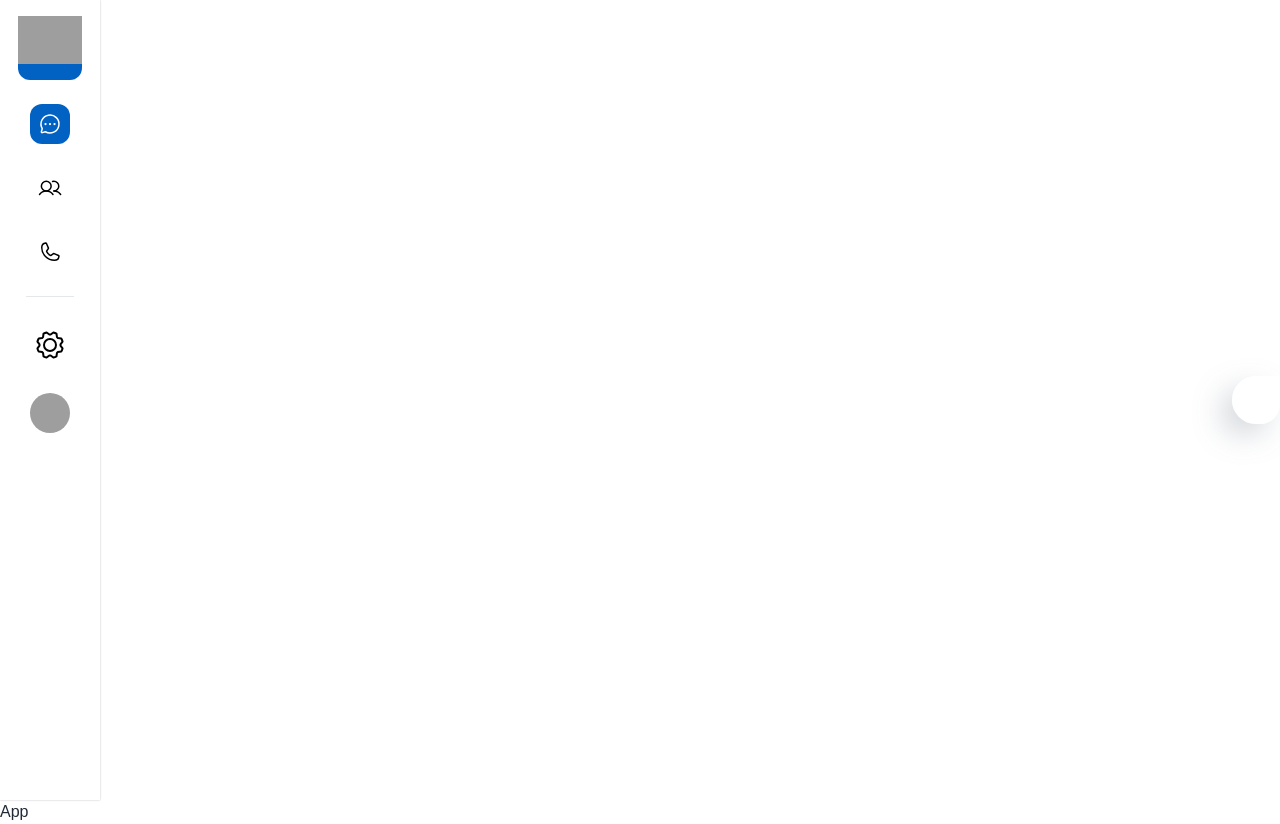
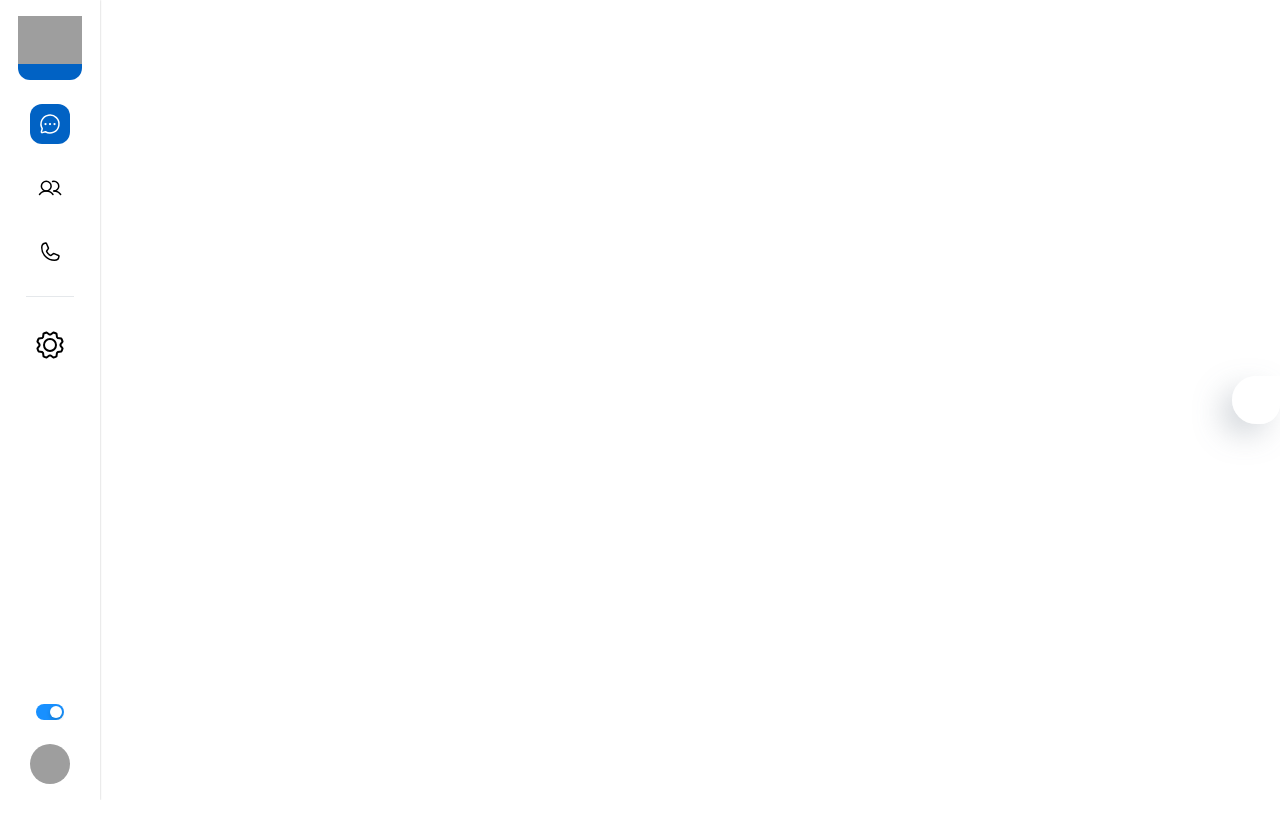
Before and after one commit to BholaNathSarkar/chat-application, a React (Create React App) app in the folder Frontend/: page /app in a window 1280 px wide. After the commit the page ends 800 px from the top, so only its background shows below. Built offline with nearby package versions, Linux system fonts and the light colour scheme; grey boxes are pictures that could not be loaded; some icons are missing.

Commit message:
complete the left side box

```diff
--- a/Frontend/src/layouts/dashboard/index.js
+++ b/Frontend/src/layouts/dashboard/index.js
@@ -1,5 +1,5 @@
-import { Avatar, Box, Divider, IconButton, Stack } from "@mui/material";
-import { useTheme } from "@mui/material/styles";
+import { Avatar, Box, Divider, IconButton, Stack, Switch } from "@mui/material";
+import { useTheme, styled } from "@mui/material/styles";
 import React, { useState } from "react";
 import { Outlet } from "react-router-dom";
 
@@ -7,16 +7,61 @@ import Logo from "../../assets/Images/logo.ico";
 import { Nav_Buttons } from "../../data";
 import { Gear } from "phosphor-react";
 import { faker } from "@faker-js/faker";
+import useSettings from "../../hooks/useSettings";
+
+const AntSwitch = styled(Switch)(({ theme }) => ({
+  width: 28,
+  height: 16,
+  padding: 0,
+  display: "flex",
+  "&:active": {
+    "& .MuiSwitch-thumb": {
+      width: 15,
+    },
+    "& .MuiSwitch-switchBase.Mui-checked": {
+      transform: "translateX(9px)",
+    },
+  },
+  "& .MuiSwitch-switchBase": {
+    padding: 2,
+    "&.Mui-checked": {
+      transform: "translateX(12px)",
+      color: "#fff",
+      "& + .MuiSwitch-track": {
+        opacity: 1,
+        backgroundColor: theme.palette.mode === "dark" ? "#177ddc" : "#1890ff",
+      },
+    },
+  },
+  "& .MuiSwitch-thumb": {
+    boxShadow: "0 2px 4px 0 rgb(0 35 11 / 20%)",
+    width: 12,
+    height: 12,
+    borderRadius: 6,
+    transition: theme.transitions.create(["width"], {
+      duration: 200,
+    }),
+  },
+  "& .MuiSwitch-track": {
+    borderRadius: 16 / 2,
+    opacity: 1,
+    backgroundColor:
+      theme.palette.mode === "dark"
+        ? "rgba(255,255,255,.35)"
+        : "rgba(0,0,0,.25)",
+    boxSizing: "border-box",
+  },
+}));
 
 const DashboardLayout = () => {
   const theme = useTheme();
 
   const [selected, setSelected] = useState(0);
-  console.log(theme);
-
+  // console.log(theme);
+  const { onToggleMode } = useSettings();
   return (
     <>
-      <Box
+     <Box
         p={2}
         sx={{
           backgroundColor: theme.palette.background.paper,
@@ -28,7 +73,8 @@ const DashboardLayout = () => {
         <Stack
           direction="column"
           alignItems={"center"}
-          sx={{ width: "100%" }}
+          justifyContent={"space-between"}
+          sx={{ height: "100%" }}
           spacing={3}
         >
           <Stack alignItems={"center"} spacing={3}>
@@ -69,7 +115,7 @@ const DashboardLayout = () => {
                     onClick={() => {
                       setSelected(el.index);
                     }}
-                    sx={{ width: "max-content", color: "#000" }}
+                    sx={{ width: "max-content", color: theme.palette.mode === "light"? "#000": theme.palette.text.primary }}
                     key={el.index}
                   >
                     {" "}
@@ -96,19 +142,27 @@ const DashboardLayout = () => {
                   onClick={() => {
                     setSelected(3);
                   }}
-                  sx={{ width: "max-content", color: "#000" }}
+                  sx={{ width: "max-content",  color: theme.palette.mode === "light"? "#000": theme.palette.text.primary }}
                 >
                   <Gear size={32} />
                 </IconButton>
               )}
             </Stack>
           </Stack>
+          {/* switch */}
 
-          <Stack>
+          <Stack spacing={3} alignItems={"center"}>
+            <AntSwitch
+              onChange={() => {
+                onToggleMode();
+              }}
+              defaultChecked
+            />
             <Avatar src={faker.image.avatar()} />
           </Stack>
         </Stack>
       </Box>
+
       <Outlet />
     </>
   );
--- a/Frontend/src/pages/dashboard/GeneralApp.js
+++ b/Frontend/src/pages/dashboard/GeneralApp.js
@@ -4,7 +4,7 @@ const GeneralApp = () => {
 
   return (
     <>
-      App
+      {/* chats */}
     </>
   );
 };
```
